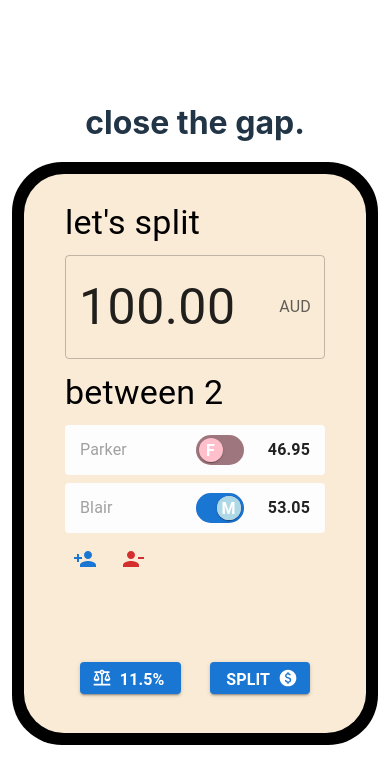
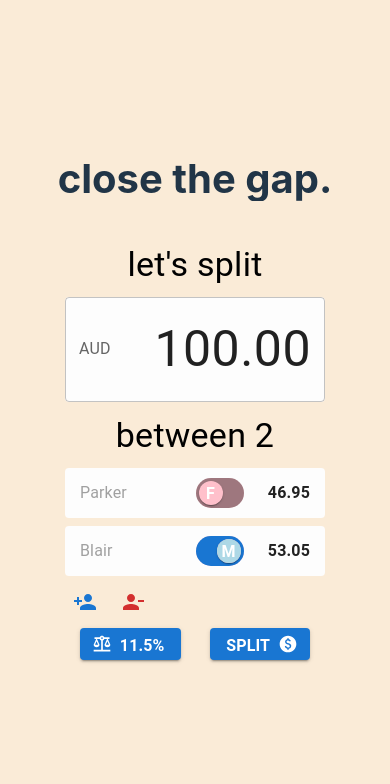
Before and after one commit to mcteamster/libra, a React (Vite) app: page / in a window 390 px wide. Shown: the top 784 px of the page. Built offline with nearby package versions, Linux system fonts and the light colour scheme.

Commit message:
style: update mobile layout

```diff
--- a/src/App.css
+++ b/src/App.css
@@ -35,7 +35,7 @@
   scrollbar-width: none;  /* Firefox */
 }
 
-@media (max-aspect-ratio: 1/1) {
+@media (max-aspect-ratio: 2/3) {
   #root {
     padding: 0;
     margin: 0;
@@ -47,7 +47,8 @@
 
   #title {
     width: 100vw;
-    font-size: 2em;
+    font-size: 2.5em;
+    margin-bottom: 0;
   }
 
   .App {
--- a/src/components/Phone.tsx
+++ b/src/components/Phone.tsx
@@ -7,7 +7,7 @@ import { Box } from '@mui/material';
 function Phone() {
   const [screen, setScreen] = useState(0);
   const [rate, _] = useState(0.115);
-  const isDesktop = useMediaQuery('(min-aspect-ratio: 1/1)');
+  const isDesktop = useMediaQuery('(min-aspect-ratio: 2/3)');
 
   const screens: any = {
     0: <Split rate={rate} setScreen={setScreen}></Split>,
@@ -16,20 +16,19 @@ function Phone() {
 
   const styles = {
     casing: (isDesktop: boolean) => ({
-      width: isDesktop ? "350px" : "94%",
-      maxWidth: "400px",
-      height: isDesktop ? "723px" : "583px",
-      borderRadius: isDesktop ? "50px" : "50px",
-      marginBottom: "1em",
-      backgroundColor: "black",
+      width: isDesktop ? "350px" : "100%",
+      height: isDesktop ? "723px" : "100%",
+      borderRadius: isDesktop ? "50px" : "0",
+      marginBottom: isDesktop ? "1em" : "0",
+      backgroundColor: isDesktop ? "black" : "none",
       display: "flex",
       justifyContent: "center"
     }),
     screen: (isDesktop: boolean) => ({
-      width: isDesktop ? "320px" : "calc(100% - 24px)",
-      height: isDesktop ? "693px" : "calc(100% - 40px)",
+      width: isDesktop ? "320px" : "100%",
+      height: isDesktop ? "693px" : "100%",
       paddingBottom: isDesktop ? "0" : "1em",
-      borderRadius: isDesktop ? "38px" : "40px",
+      borderRadius: isDesktop ? "38px" : "0",
       backgroundColor: "antiquewhite",
       color: "black"
     })
--- a/src/components/Split.tsx
+++ b/src/components/Split.tsx
@@ -9,7 +9,7 @@ import PaidIcon from '@mui/icons-material/Paid';
 import names from "../data/names.json";
 
 function Split(props: any) {
-  const isDesktop = useMediaQuery('(min-aspect-ratio: 1/1)');
+  const isDesktop = useMediaQuery('(min-aspect-ratio: 2/3)');
   const [equality, setEquality] = useState(true); // Equality mode
   const [amount, setAmount] = useState(10000); // Amount to split in cents
   const [payees, setPayees] = useState([
@@ -56,15 +56,19 @@ function Split(props: any) {
       paddingTop: "30px",
     },
     prompt: {
-      textAlign: "left",
+      textAlign: "center",
       lineHeight: "66px",
     },
     entry: {
       fontSize: "50px",
       width: "260px",
+      backgroundColor: "#fdfdfd",
+      input: {
+        textAlign: "right",
+      },
     },
     payeeBox: (isDesktop: boolean) => ({
-      maxHeight: isDesktop? "325px": "190px",
+      maxHeight: isDesktop? "325px": "100%",
       overflowY: "scroll",
     }),
     buttons: {
@@ -79,6 +83,7 @@ function Split(props: any) {
     personButton: {
       minWidth: "32px",
       minHeight: "32px",
+      paddingBottom: "1em",
     },
     splitButton: {
       height: "32px",
@@ -100,12 +105,11 @@ function Split(props: any) {
             let's split
           </Typography>
           <TextField
-            sx={styles.entry}
             value={`${String(amount).slice(0, -2) || "0"}.${String(amount).slice(-2, -1) || "0"}${String(amount).slice(-1) || "0"}`}
             InputProps={{
               inputMode: 'numeric',
-              endAdornment: <InputAdornment position="end">AUD</InputAdornment>,
-              sx: styles.entry
+              startAdornment: <InputAdornment position="start">AUD</InputAdornment>,
+              sx: styles.entry,
             }}
             onChange={(event: React.ChangeEvent<HTMLInputElement>) => {
               const amountRegex = new RegExp("^[0-9]{0,6}$")
--- a/src/index.css
+++ b/src/index.css
@@ -67,3 +67,9 @@ button:focus-visible {
     background-color: #f9f9f9;
   }
 }
+
+@media (max-aspect-ratio: 2/3) {
+  :root {
+    background-color: antiquewhite;
+  }
+}
```
